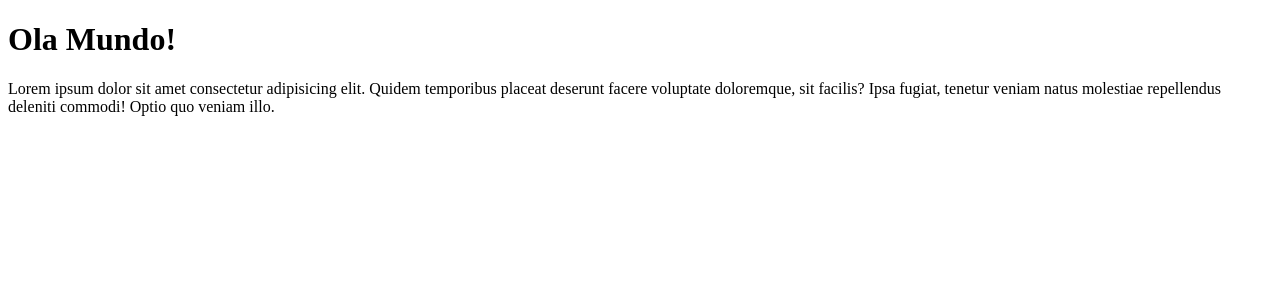
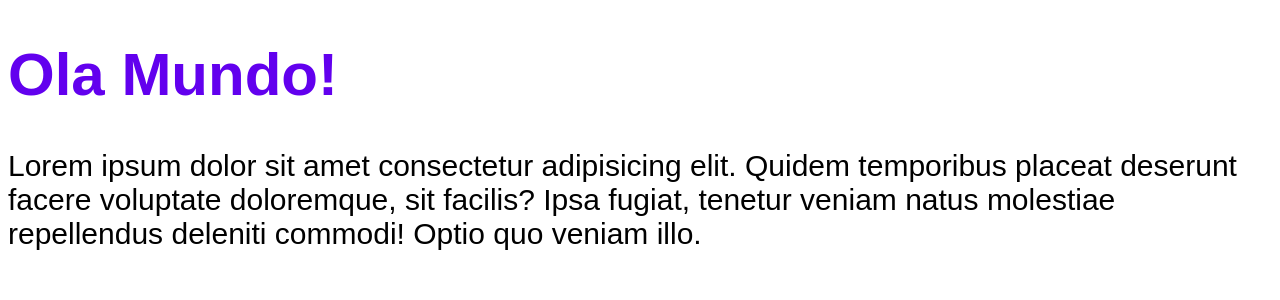
Before and after one commit to vinicim002/chronos-pomodoro, a React (Vite) app: page / in a window 1280 px wide. Shown: the top 300 px of the page. Built offline with nearby package versions, Linux system fonts and the light colour scheme.

Commit message:
Importando e usando arquivos de CSS globais

```diff
--- a/src/App.tsx
+++ b/src/App.tsx
@@ -1,3 +1,6 @@
+import './styles/theme.css';
+import './styles/global.css'
+
 export function App() {
   console.log('oi');
 
--- /dev/null
+++ b/src/styles/global.css
@@ -0,0 +1,8 @@
+body {
+  font-family: sans-serif;
+  font-size: 30px;
+}
+
+h1 {
+  color: var(--primary-color);
+}
--- /dev/null
+++ b/src/styles/theme.css
@@ -0,0 +1,3 @@
+:root {
+    --primary-color: #6200ee;
+}
```
